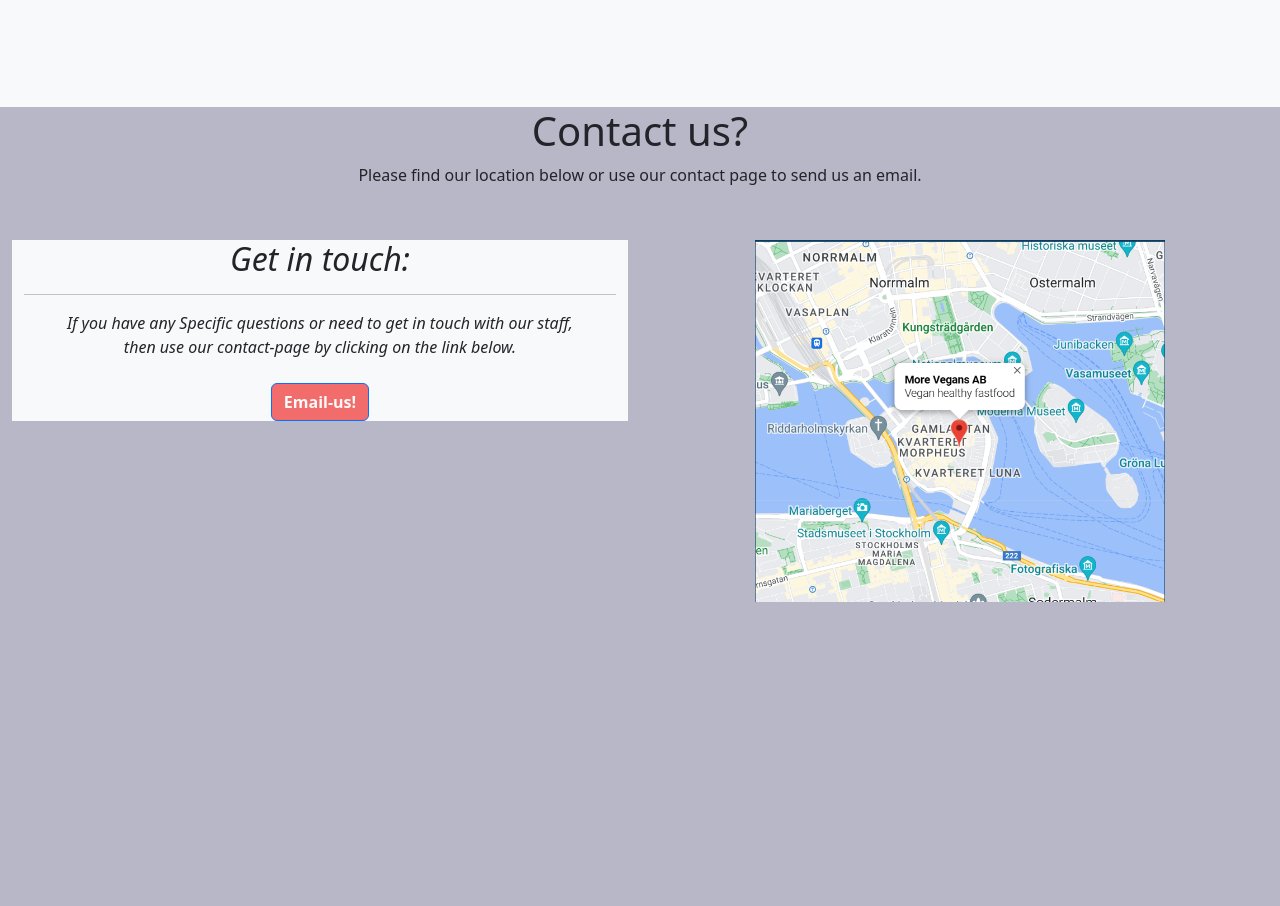
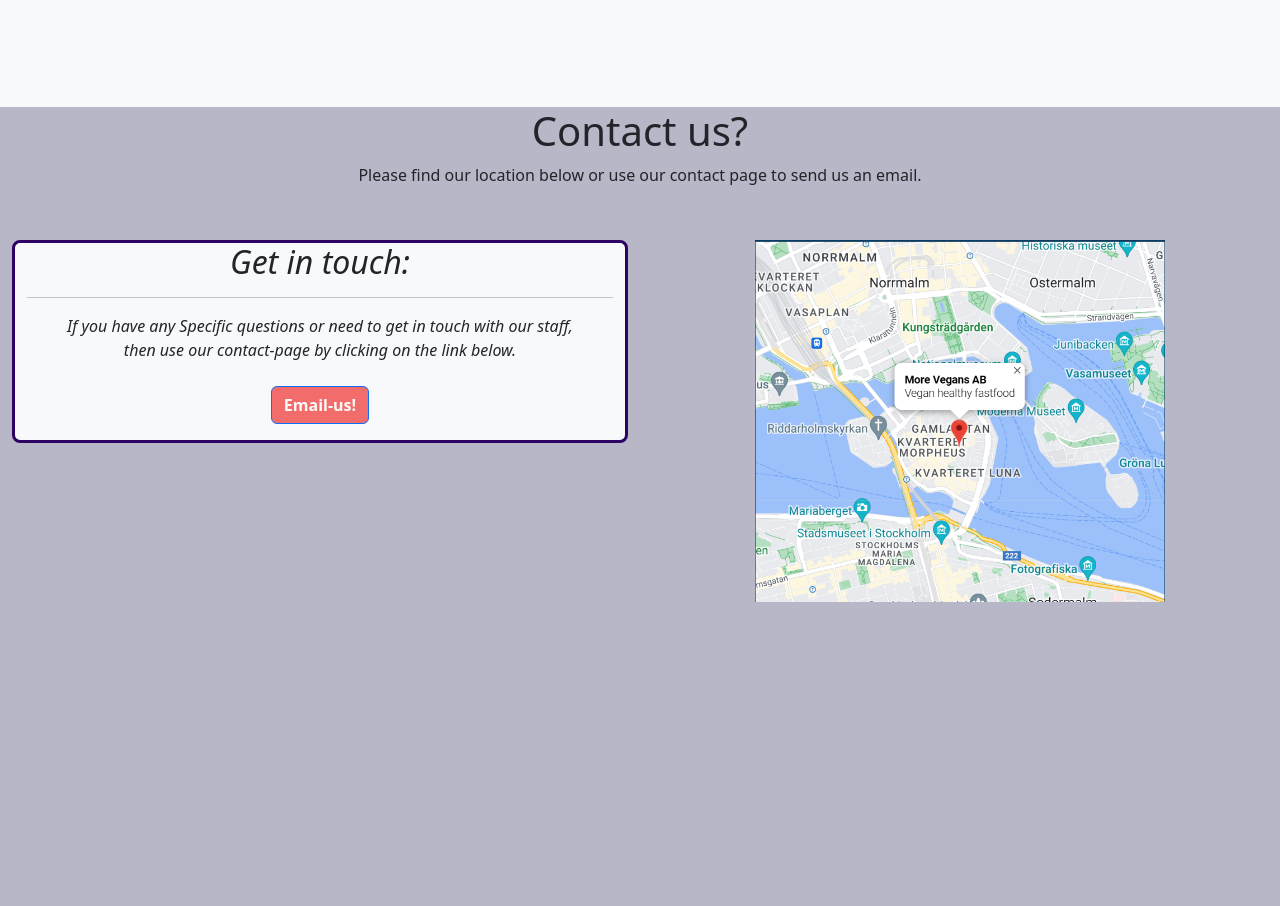
Before and after one commit to SvenLoevgren/fullstack-portfolio4, a Django app: page / in a window 1280 px wide. Shown: the part 1493-2399 px from the top of the page. Run offline with Django 3.2, Linux system fonts and the light colour scheme.

Commit message:
tiddying up contact sections on all pages

```diff
--- a/static/css/main.css
+++ b/static/css/main.css
@@ -50,12 +50,12 @@
 
 /* ----------------------------------------Sections */
 
-        /* Set the height of each section to 100% of the viewport */
+/* Set the height of each section to 100% of the viewport */
 section {
     height: 100vh;
 }
 
-        /* Set the background image for the first section */
+/* Set the background image for the first section */
 #section1 {
     background-image: url('../img/Background_1.png');
     background-repeat: no-repeat;
@@ -75,6 +75,7 @@ section {
     max-height: 66%;
     padding-top: 6%;
   }
+
 #section3 {
     background: rgb(184, 183, 199);
 }
@@ -96,7 +97,7 @@ section {
     background-size: 100% 100%;
 }
 
-/* -------------------------Contactus-Form-Sections */
+/* ------------Aboutus-page-Contactus-Form-Sections */
 
 #text-input-field {
     border: 3px solid #2e0363;
@@ -115,6 +116,10 @@ section {
     text-decoration: none;
     color: black;
 }
+
+#booking-link:hover {
+    text-decoration: underline;
+}
 /* -----------------------------------------Buttons */
 #join-button {
     background-color: #f16c6b;
@@ -126,7 +131,18 @@ section {
     background-color: #fafafa;
     color: #f16c6b;
 }
-*/
+
+/* ---------------------Landing-page-aboutus-Section */
+
+.div-borders {
+        border: 3px solid #2e0363;
+        border-radius: 8px;
+}
+
+.div-borders:hover {
+        border-color: #ece9e9;
+}
+
 /* .z-index {
     position: fixed;
     top: 0;
--- a/templates/fastfood/fastfood_home.html
+++ b/templates/fastfood/fastfood_home.html
@@ -70,8 +70,8 @@
           <p>Please find our location below or use our contact page to send us an email.</p>
         </div>
       </div>
-      <div class="container-fluid col-md-6 bg">
-        <div  id="contacting-link" class="container-fluid bg-light">
+      <div  class="container-fluid col-md-6 bg">
+        <div  id="contacting-link" class="container-fluid bg-light div-borders">
             <h2 class="text-center"><em>Get in touch:</em></h2>
             <hr>
             <p class="text-center" style="line-height: 1.5;"><em>If you have any Specific questions or need to get
```
